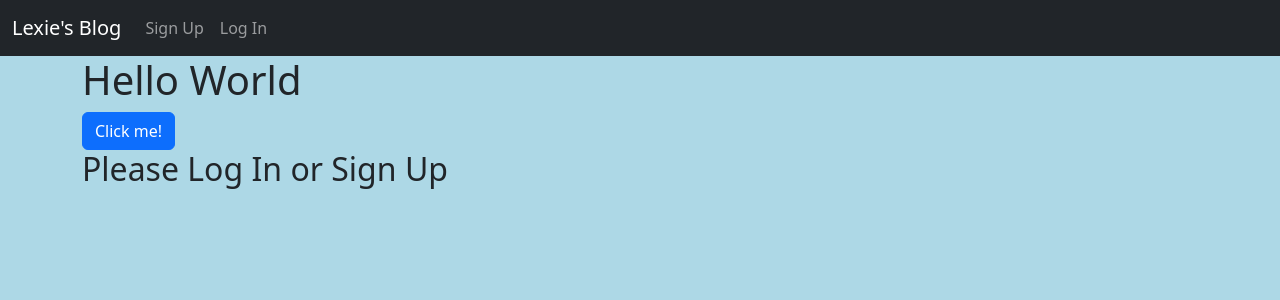
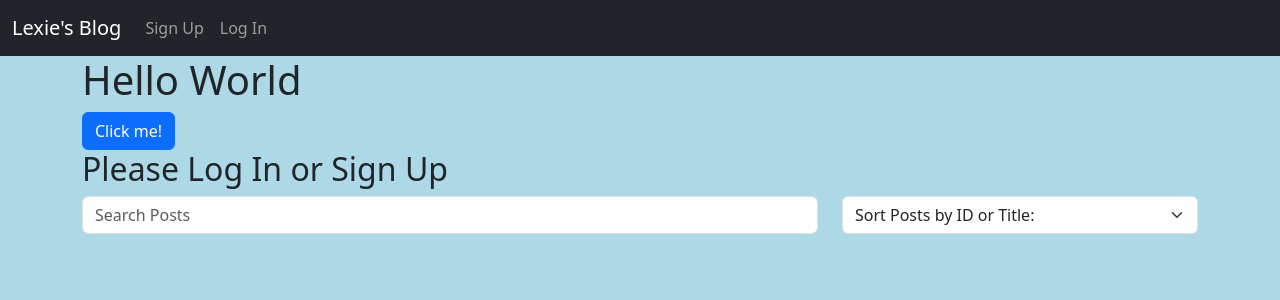
Before and after one commit to lyoung0819/wk9_react_typescript, a React (Vite) app: page / in a window 1280 px wide. Shown: the top 300 px of the page. Built offline with nearby package versions, Linux system fonts and the light colour scheme.

Commit message:
added stateful event handlers for sorting by option values in asc/dsc way and added a search bar to filter through titles of posts with given search

```diff
--- a/src/App.tsx
+++ b/src/App.tsx
@@ -1,8 +1,10 @@
-import { useState } from "react";
+import React, { useState } from "react";
 import Navigation from "./components/Navigation";
 import Container from 'react-bootstrap/Container'
 import Button from 'react-bootstrap/Button';
 import Form from 'react-bootstrap/Form';
+import Row from 'react-bootstrap/Row';
+import Col from 'react-bootstrap/Col';
 
 
 export default function App() {
@@ -19,6 +21,9 @@ export default function App() {
   //   {id: 2, title: 'React Rules'},
   //   {id: 3, title: 'Spring has Sprung'}
   // ]
+
+
+  // Types
   type Post = {
     id: number,
     title: string
@@ -26,25 +31,29 @@ export default function App() {
 
   type Sorting = {
     idAsc: (a: Post, b:Post) => number,
-    idDesc: (a: Post, b:Post) => number,
+    idDsc: (a: Post, b:Post) => number,
     titleAsc: (a: Post, b:Post) => number,
-    titleDesc: (a: Post, b:Post) => number,
+    titleDsc: (a: Post, b:Post) => number,
   }
 
-
+  // States
   const [posts, setPosts] = useState([
     { id: 1, title: 'Happy Monday' },
     { id: 2, title: 'React Rules' },
-    { id: 3, title: 'Spring has Sprung' }
+    { id: 3, title: 'Spring has Sprung' },
+    {id: 4, title: 'Another Post'},
+    {id: 5, title: 'Lovely Tuesday today!'}
   ]);
 
+  const [searchTerm, setSearchTerm] = useState(''); // initially will be empty string because there will be no words in search bar
+
+  // Handler Events
   const handleSelectChange = (e: React.ChangeEvent<HTMLSelectElement>) => {
-
       const sortFunctions: Sorting = {
         idAsc: (a: Post, b: Post) => a.id - b.id,
-      idDesc: (a: Post, b: Post) => b.id - a.id,
+        idDsc: (a: Post, b: Post) => b.id - a.id,
         titleAsc: (a: Post, b: Post) => a.title > b.title ? 1 : -1,
-      titleDesc: (a: Post, b: Post) => b.title > a.title ? 1 : -1
+        titleDsc: (a: Post, b: Post) => b.title > a.title ? 1 : -1
       }
     let func = sortFunctions[e.target.value as keyof Sorting]
     let newSortedArr = [...posts].sort(func)
@@ -55,6 +64,12 @@ export default function App() {
     setisLoggedIn(!isLoggedIn)
   }
 
+  const handleInputChange = (e: React.ChangeEvent<HTMLInputElement>) => {
+    setSearchTerm(e.target.value)
+  }
+
+
+  // Return
   return (
     <>
       <Navigation isLoggedIn={isLoggedIn} />
@@ -62,14 +77,22 @@ export default function App() {
         <h1>Hello World</h1>
         <Button variant='primary' onClick={handleClick}>Click me!</Button>
         <h2>{isLoggedIn ? `Welcome back, ${firstName} ${lastName}` : 'Please Log In or Sign Up'}</h2>
-        {isLoggedIn && <Form.Select onChange={handleSelectChange}>
+        <Row>
+          <Col xs={12} md={8}>
+              <Form.Control value={searchTerm} onChange={handleInputChange} placeholder="Search Posts" />
+          </Col>
+          <Col>
+              <Form.Select onChange={handleSelectChange}>
                   <option value='main'>Sort Posts by ID or Title:</option>
                   <option value='idAsc'>Sort by ID Ascending</option>
                   <option value='idDsc'>Sort by ID Descending</option>
                   <option value='titleAsc'>Sort by Title Ascending</option>
                   <option value='titleDsc'>Sort by Title Descending</option>
-        </Form.Select>}
-        {isLoggedIn && posts.map(p => <h4 key={p.id}>{p.title}</h4>)}
+              </Form.Select>
+          </Col>
+        </Row>
+
+        {isLoggedIn && posts.filter( p => p.title.toLocaleLowerCase().includes(searchTerm.toLocaleLowerCase())).map(p => <h4 key={p.id}>{p.title}</h4>)}
       </Container>
     </>
   )
```
Lines whose indentation alone changed are shown as unchanged.
